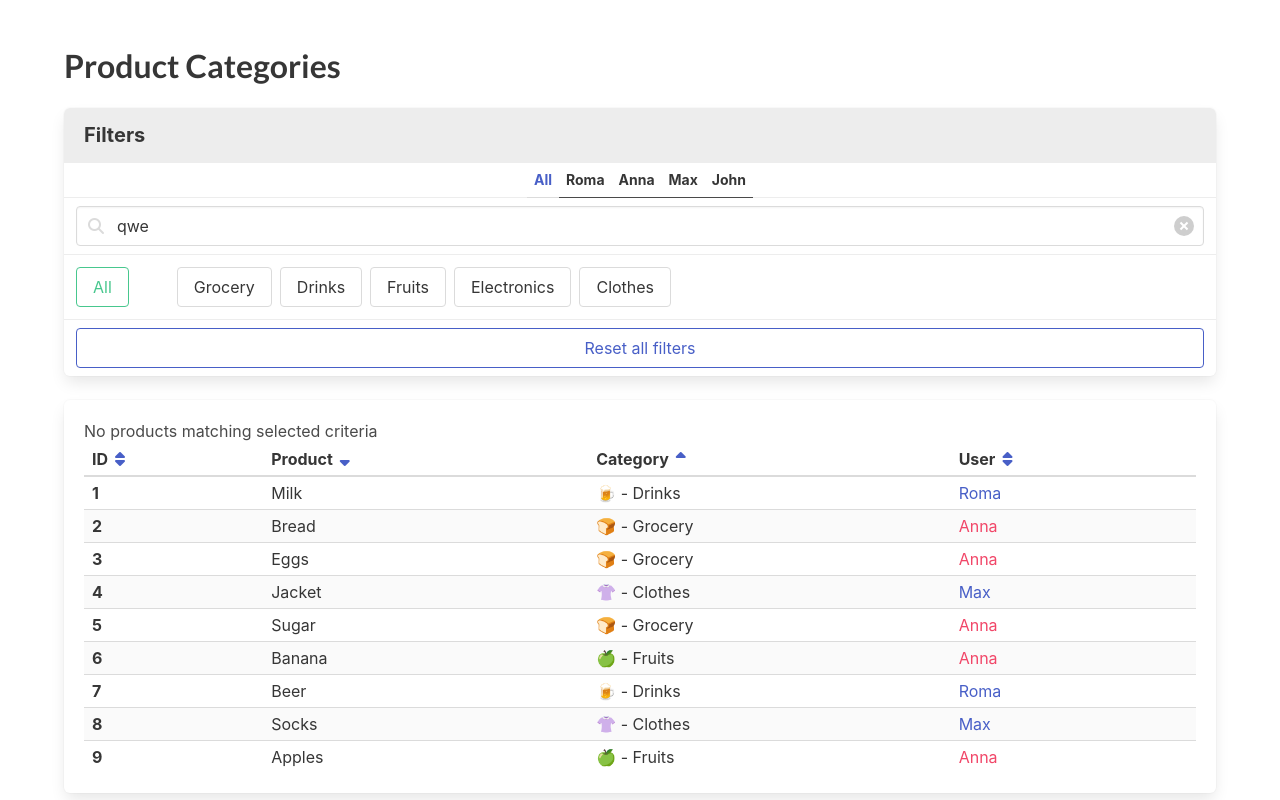
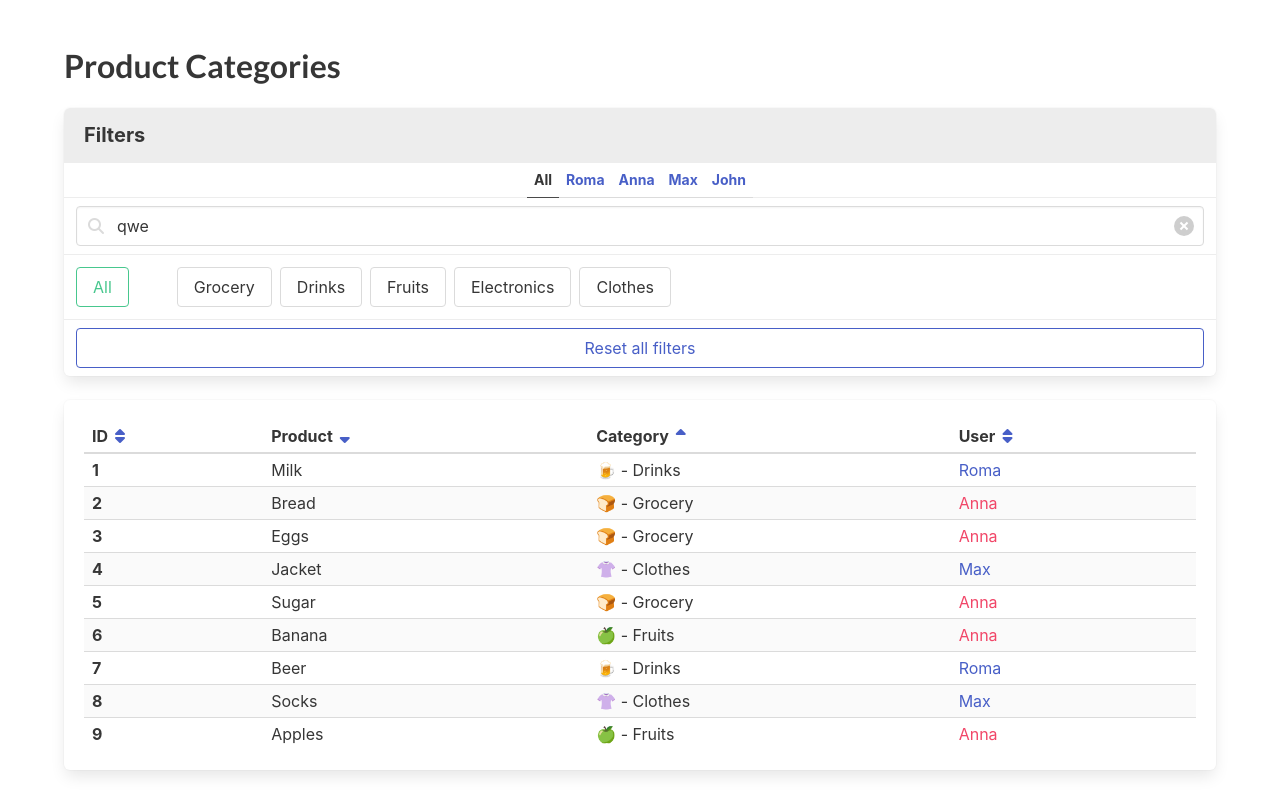
Before and after one commit to FaiHamid/react__product-categories-practice, a React (Create React App) app: page / in a window 1280 px wide. Built offline with nearby package versions, Linux system fonts and the light colour scheme.

Commit message:
second group of tests passing

```diff
--- a/src/App.jsx
+++ b/src/App.jsx
@@ -1,6 +1,6 @@
 /* eslint-disable jsx-a11y/accessible-emoji */
-import React from 'react';
-// import cn from 'classnames';
+import React, { useState } from 'react';
+import cn from 'classnames';
 import './App.scss';
 
 import usersFromServer from './api/users';
@@ -26,7 +26,23 @@ const products = productsFromServer.map(product => {
   };
 });
 
-export const App = () => (
+function getVisibleProducts(goods, selectedUser) {
+  let preparedProducts = [...goods];
+
+  if (selectedUser) {
+    preparedProducts = preparedProducts.filter(
+      ({ user }) => user.name === selectedUser,
+    );
+  }
+
+  return preparedProducts;
+}
+
+export const App = () => {
+  const [choosenUser, setChoosenUser] = useState('');
+  const visibleProducts = getVisibleProducts(products, choosenUser);
+
+  return (
     <div className="section">
       <div className="container">
         <h1 className="title">Product Categories</h1>
@@ -36,32 +52,26 @@ export const App = () => (
             <p className="panel-heading">Filters</p>
 
             <p className="panel-tabs has-text-weight-bold">
-            <a data-cy="FilterAllUsers" href="#/">
+              <a
+                data-cy="FilterAllUsers"
+                href="#/"
+                className={cn({ 'is-active': choosenUser === '' })}
+                onClick={() => setChoosenUser('')}
+              >
                 All
               </a>
 
-            {usersFromServer.map(user => (
+              {usersFromServer.map(({ id, name }) => (
                 <a
-                key={user.id}
+                  key={id}
                   data-cy="FilterUser"
                   href="#/"
-                className="is-active"
+                  className={cn({ 'is-active': choosenUser === name })}
+                  onClick={() => setChoosenUser(name)}
                 >
-                {user.name}
+                  {name}
                 </a>
               ))}
-
-            {/* <a data-cy="FilterUser" href="#/">
-              User 1
-            </a>
-
-            <a data-cy="FilterUser" href="#/" className="is-active">
-              User 2
-            </a>
-
-            <a data-cy="FilterUser" href="#/">
-              User 3
-            </a> */}
             </p>
 
             <div className="panel-block">
@@ -146,10 +156,12 @@ export const App = () => (
         </div>
 
         <div className="box table-container">
+          {visibleProducts.length === 0 ? (
             <p data-cy="NoMatchingMessage">
+              {' '}
               No products matching selected criteria
             </p>
-
+          ) : (
             <table
               data-cy="ProductTable"
               className="table is-striped is-narrow is-fullwidth"
@@ -203,7 +215,8 @@ export const App = () => (
               </thead>
 
               <tbody>
-            {products.map(({ id, name, category: { title, icon }, user }) => (
+                {visibleProducts.map(
+                  ({ id, name, category: { title, icon }, user }) => (
                     <tr key={id} data-cy="Product">
                       <td className="has-text-weight-bold" data-cy="ProductId">
                         {id}
@@ -223,10 +236,13 @@ export const App = () => (
                         {user.name}
                       </td>
                     </tr>
-            ))}
+                  ),
+                )}
               </tbody>
             </table>
+          )}
         </div>
       </div>
     </div>
   );
+};
```
Lines whose indentation alone changed are shown as unchanged.
